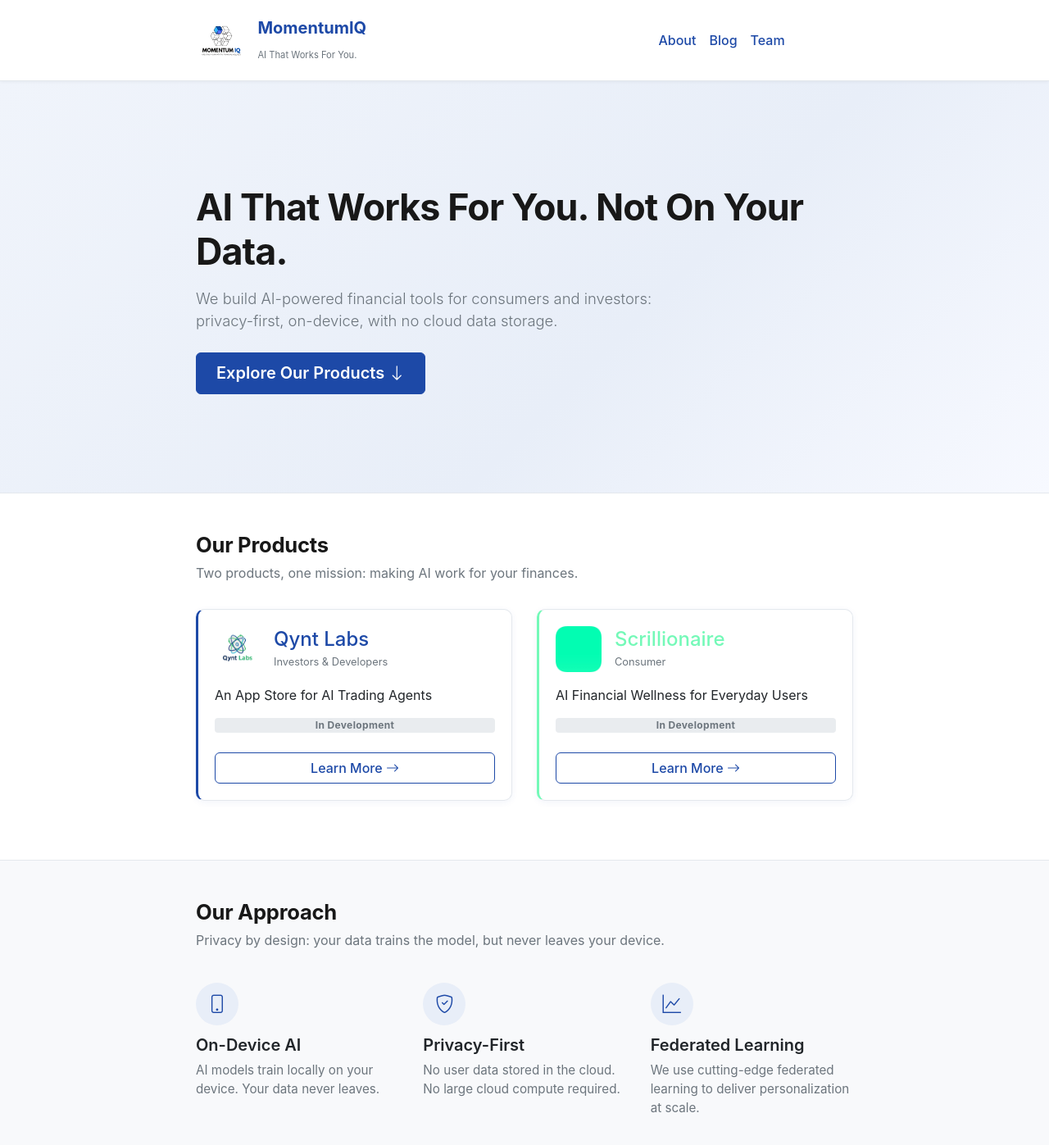
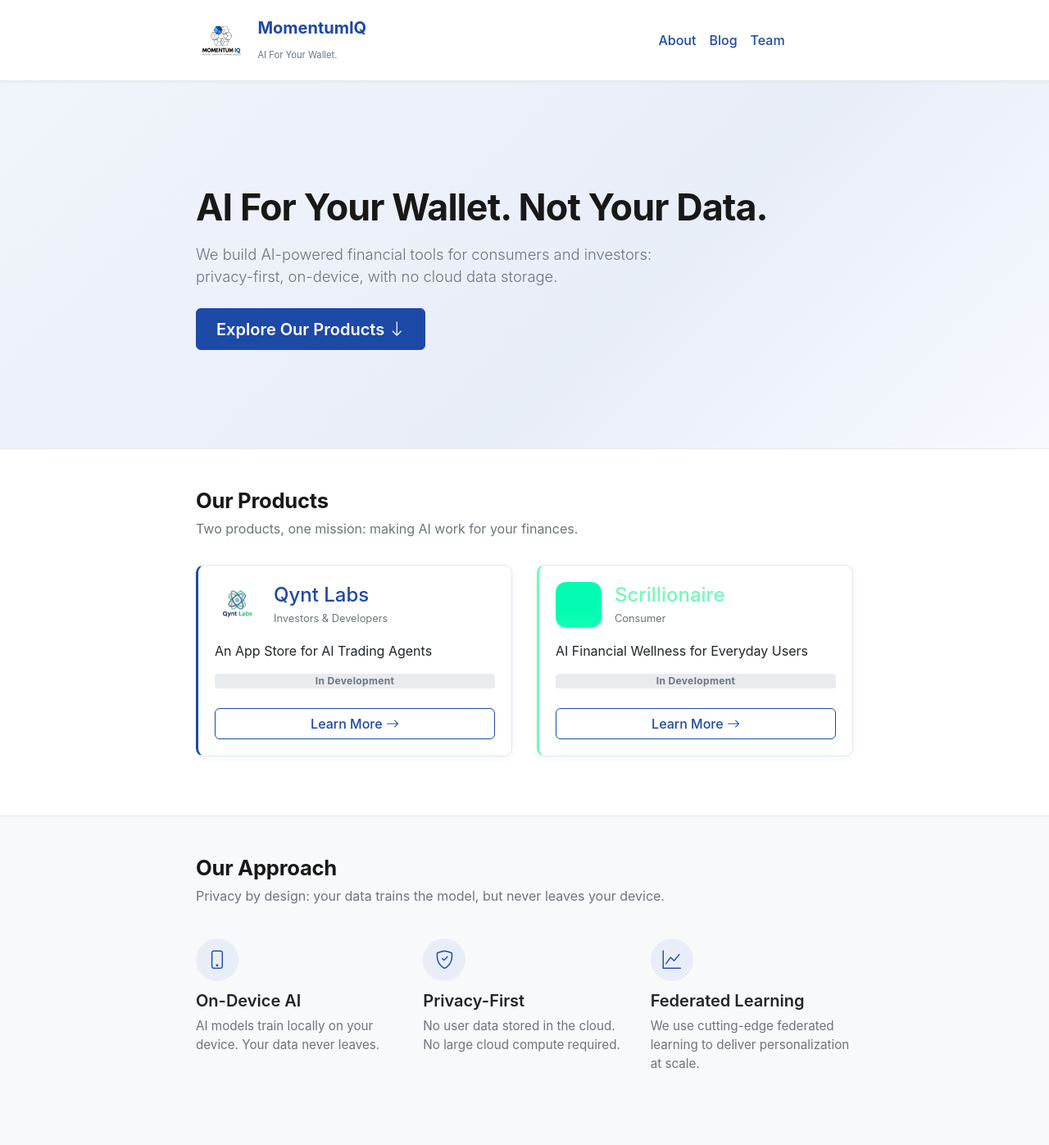
Before and after one commit to MomentumIQ/MomentumIQ-Website, a Jekyll site: the page built from index.md, in a window 1280 px wide and 1400 px high. Shown: the top 1397 px of the window at 82% size. Built offline with Jekyll 4.4.1, drawn with Linux system fonts in a browser that asks for light colours; some of the changed text lies outside the part shown.

Commit message:
fix(tagline): refine to 'AI For Your Wallet. Not Your Data.'

```diff
--- a/_config.yml
+++ b/_config.yml
@@ -20,7 +20,7 @@ defaults:
     values:
       layout: "default"
 
-tagline: "AI That Works For You. Not On Your Data."
+tagline: "AI For Your Wallet. Not Your Data."
 sub_tagline: "We build AI-powered financial tools for consumers and investors: privacy-first, on-device, with no cloud data storage."
 
 team_description: "MomentumIQ is a small team of technologists from the Pacific Northwest (aka Cascadia). If you're interested in helping us get our products into the hands of users faster, <a href=\"mailto:contact@MomentumIQ.ai\">drop us a line</a>."
--- a/_includes/footer.html
+++ b/_includes/footer.html
@@ -6,7 +6,7 @@
           <img src="/assets/images/logo.png" width="40" height="40" class="mr-2" alt="MomentumIQ">
           <h5 class="mb-0 font-weight-bold">MomentumIQ</h5>
         </a>
-        <p class="text-muted" style="font-size:0.9rem;">AI That Works For You. Not On Your Data.</p>
+        <p class="text-muted" style="font-size:0.9rem;">AI For Your Wallet. Not Your Data.</p>
       </div>
       <div class="col-md-2 offset-md-2 mb-4">
         <h6 class="font-weight-bold mb-3">Resources</h6>
--- a/_includes/navigation.html
+++ b/_includes/navigation.html
@@ -5,7 +5,7 @@
         <img src="/assets/images/logo.png" width="72" height="72" class="d-inline-block mr-2" alt="MomentumIQ">
         <div>
           <span class="font-weight-bold">MomentumIQ</span>
-          <div><small class="text-muted" style="font-size:0.7rem;">AI That Works For You.</small></div>
+          <div><small class="text-muted" style="font-size:0.7rem;">AI For Your Wallet.</small></div>
         </div>
       </div>
     </a>
```
